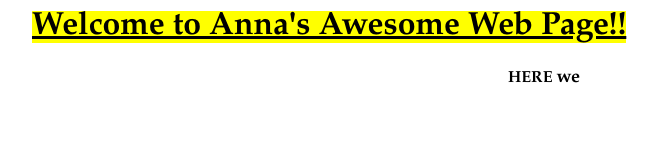
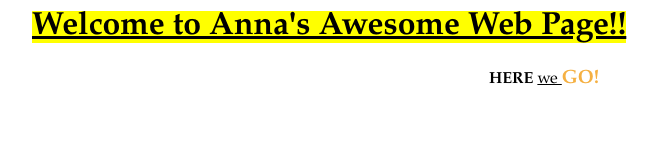
Before and after one commit to anna2244/anna2244.github.io, a plain HTML site: page index.html in a window 1280 px wide. Shown: the full height of the page, 96-743 px from the left. Drawn offline with Linux system fonts and the light colour scheme.

Commit message:
Update index.html

```diff
--- a/index.html
+++ b/index.html
@@ -9,7 +9,7 @@
 </body>
 
   <p align="center">
-  <b>HERE <font size="+1"><u></u>we <u></u><font size="+2"><font color="#F5B042"><GO!</b>
+    <b>HERE </b><u>we </u><b><span style="font-size: larger;"><span style="color: #F5B042;">GO!</span></span></b>
   </p>
 
 </body>
```
